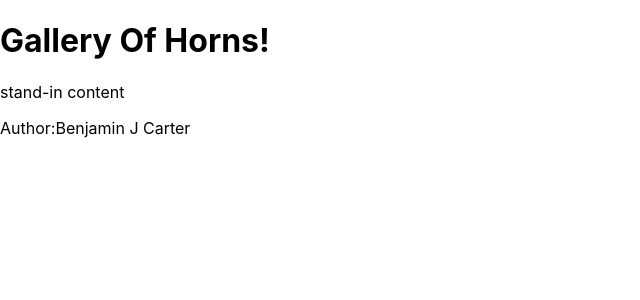
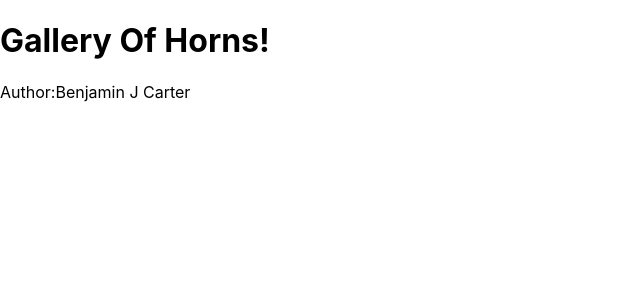
Before and after one commit to MotoBenny/gallery-of-horns, a React (Create React App) app: page / in a window 1280 px wide. Shown: the top 300 px of the page, without its empty margins (0-640 px from the left). Built offline with nearby package versions, Linux system fonts and the light colour scheme.

Commit message:
added class structure

```diff
--- a/src/Main.js
+++ b/src/Main.js
@@ -1,12 +1,15 @@
 import React from "react";
-// import HornedBeast from "./HornedBeast";
+import Footer from "./Footer";
+import Header from "./Header";
+import HornedBeast from "./HornedBeast";
 
-class Main extends React.Component{
+class Main extends React.Component {
   render() {
     return (
-      <p>
-        stand-in content
-      </p>
+      <>
+        <HornedBeast></HornedBeast>
+        <HornedBeast></HornedBeast>
+      </>
     );
   }
 }
```
